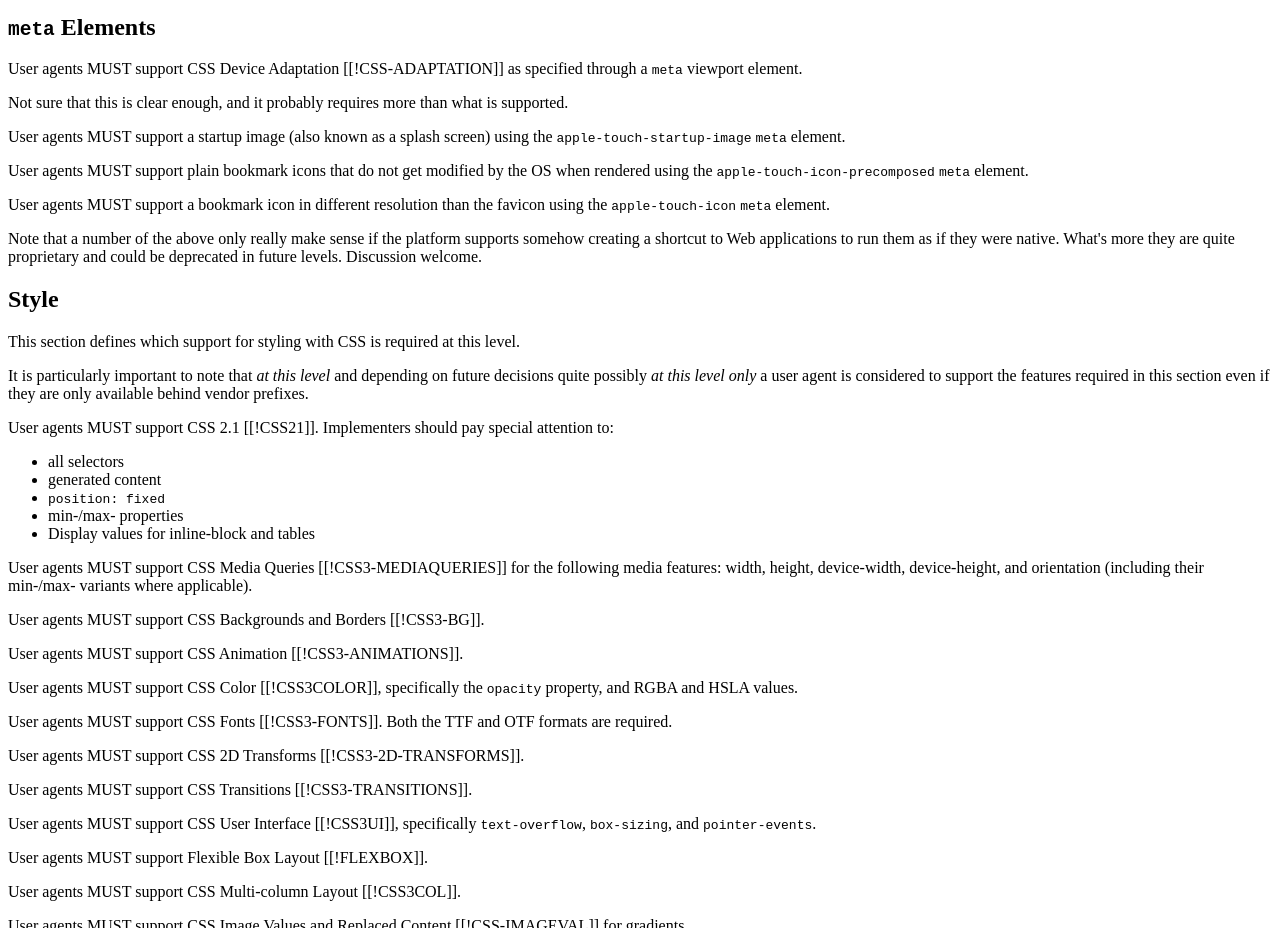
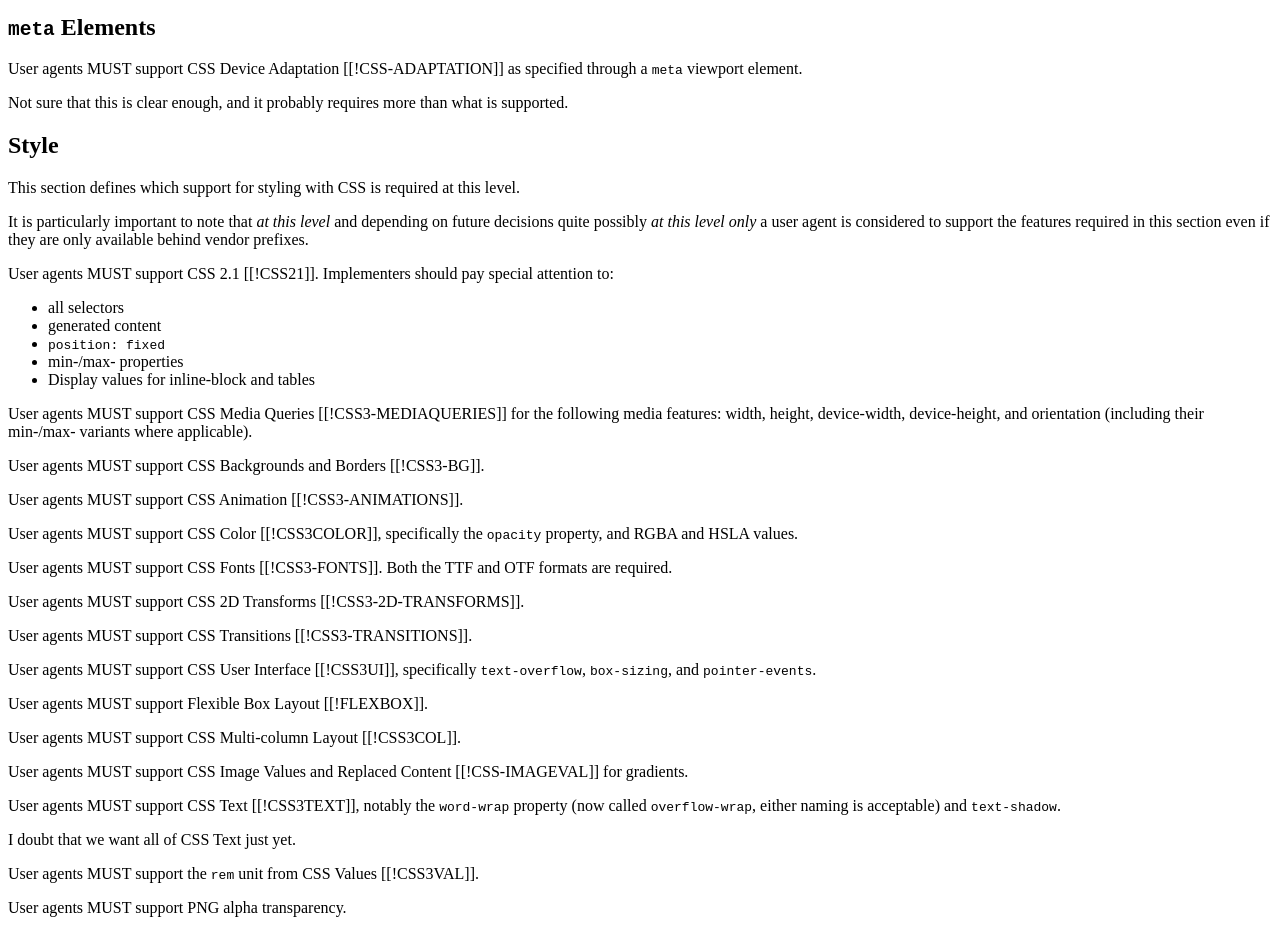
Before and after one commit to coremob/level-0, a plain HTML site: page index.html in a window 1280 px wide. Shown: the part 960-1888 px from the top of the page. Drawn offline with Linux system fonts and the light colour scheme.

Commit message:
Removing requirements for the remainder of apple-prefixed META TAGs.
The features these META TAGS enable are perfect candidates for inclusion in AppConfig.

More details here:

http://www.w3.org/community/coremob/wiki/Features/AppConfig

```diff
--- a/index.html
+++ b/index.html
@@ -126,23 +126,6 @@
         </p>
         <p class='issue'>
           Not sure that this is clear enough, and it probably requires more than what is supported.
-        </p>
-        <p>
-          User agents MUST support a startup image (also known as a splash screen) using the <code>apple-touch-startup-image</code>
-          <code>meta</code> element.
-        </p>
-        <p>
-          User agents MUST support plain bookmark icons that do not get modified by the OS when rendered using
-          the <code>apple-touch-icon-precomposed</code> <code>meta</code> element.
-        </p>
-        <p>
-          User agents MUST support a bookmark icon in different resolution than the favicon using the
-          <code>apple-touch-icon</code> <code>meta</code> element.
-        </p>
-        <p class='issue'>
-          Note that a number of the above only really make sense if the platform supports somehow creating a shortcut to
-          Web applications to run them as if they were native. What's more they are quite proprietary and could be
-          deprecated in future levels. Discussion welcome.
         </p>
       </section>
     </section>
```
